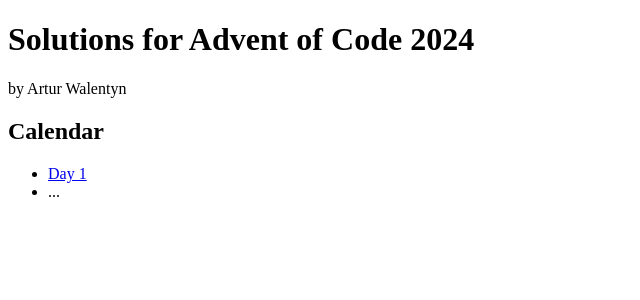
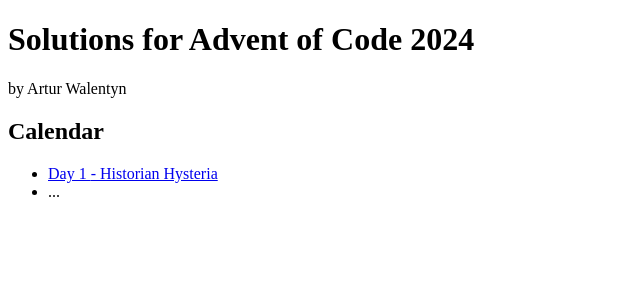
Before and after one commit to onlu174/advent-of-code-24, an Angular app: page /calendar in a window 1280 px wide. Shown: the top 300 px of the page, without its empty margins (0-640 px from the left). Built offline with nearby package versions, Linux system fonts and the light colour scheme.

Commit message:
Updates CalendarComponent to display days based on data from CalendarService

```diff
--- a/src/app/components/calendar/calendar.component.html
+++ b/src/app/components/calendar/calendar.component.html
@@ -1,7 +1,18 @@
 <h2>Calendar</h2>
 <nav>
   <ul>
-    <li><a [routerLink]="[1]">Day 1</a></li>
-    <li>...</li>
+    @for (day of calendar; track $index) {
+      <li>
+        <a [routerLink]="[day.number]">
+          Day {{ day.number }}
+          @if (day.title) {
+            - {{ day.title }}
+          }
+        </a>
+      </li>
+    }
+    @if (calendar.length < maxCalendarSize) {
+      <li>...</li>
+    }
   </ul>
 </nav>
--- a/src/app/components/calendar/calendar.component.ts
+++ b/src/app/components/calendar/calendar.component.ts
@@ -1,9 +1,15 @@
-import { Component } from '@angular/core';
+import { Component, inject } from '@angular/core';
 import { RouterLink } from '@angular/router';
+import { CalendarService } from '../../services/calendar/calendar.service';
 
 @Component({
   selector: 'app-calendar',
   imports: [RouterLink],
   templateUrl: './calendar.component.html',
 })
-export class CalendarComponent {}
+export class CalendarComponent {
+  private readonly calendarService = inject(CalendarService);
+
+  readonly calendar = this.calendarService.calendar;
+  readonly maxCalendarSize = this.calendarService.maxSize;
+}
--- a/src/app/services/calendar/calendar.service.ts
+++ b/src/app/services/calendar/calendar.service.ts
@@ -13,4 +13,5 @@
       puzzleSolver: Day1PuzzleSolverService,
     },
   ];
+  readonly maxSize: number = 24;
 }
```
